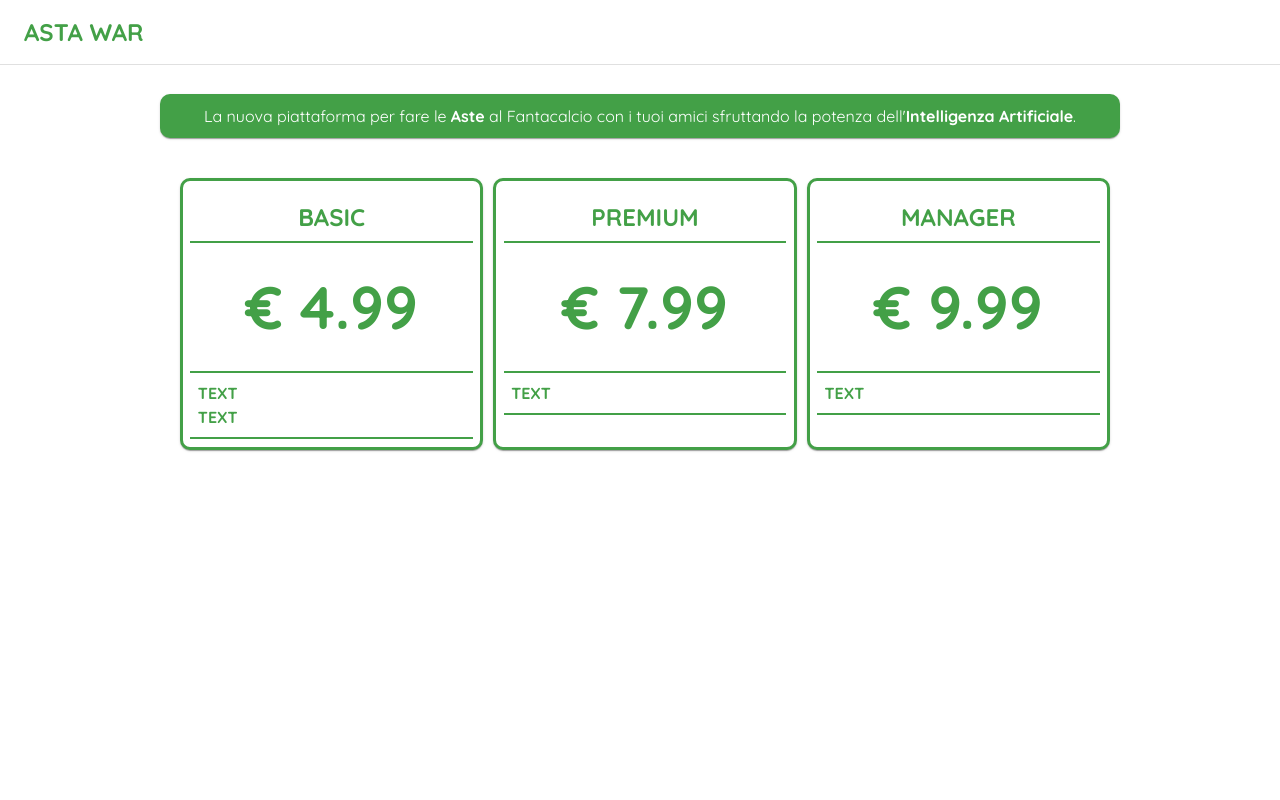
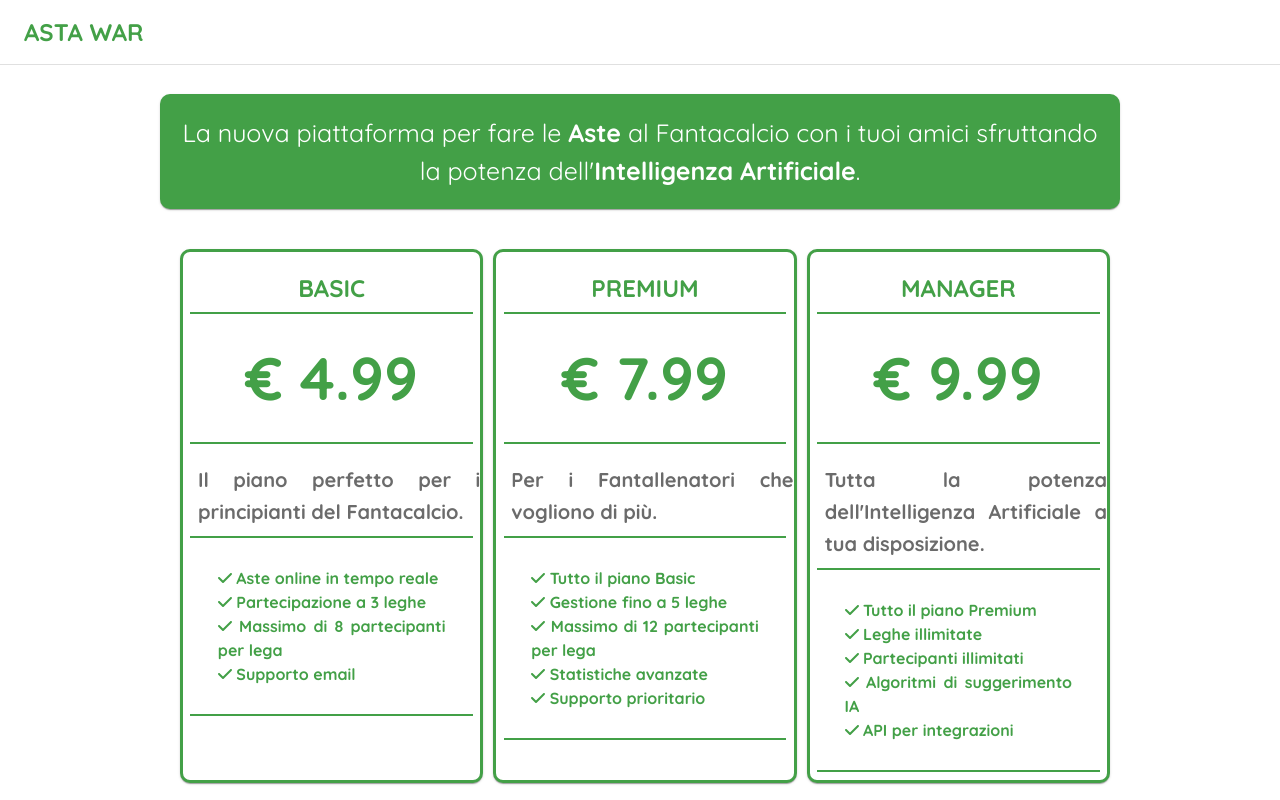
Before and after one commit to danielecomandini/astawar, a React (Vite) app: page / in a window 1280 px wide. Built offline with nearby package versions, Linux system fonts and the light colour scheme.

Commit message:
Functionalities

```diff
--- a/src/pages/subscriptions/components/AstaWarSubscriptionPlanContent.tsx
+++ b/src/pages/subscriptions/components/AstaWarSubscriptionPlanContent.tsx
@@ -3,11 +3,45 @@ import AWCard from "../../../UI/elements/AWCard";
 import AWIcon from "../../../UI/elements/AWIcon";
 import AWText from "../../../UI/elements/AWText";
 import { AW_COLORS } from "../../../UI/themes/AstaWarTheme";
+import { Typography } from "@mui/material";
 
 const PLANS = [
-  { id: "BASIC", price: 4.99, items: ["", ""] },
-  { id: "PREMIUM", price: 7.99, items: [""] },
-  { id: "MANAGER", price: 9.99, items: [""] },
+  {
+    id: "BASIC",
+    price: 4.99,
+    description: "Il piano perfetto per i principianti del Fantacalcio.",
+    items: [
+      "Aste online in tempo reale",
+      "Partecipazione a 3 leghe",
+      "Massimo di 8 partecipanti per lega",
+      "Supporto email",
+      "",
+    ],
+  },
+  {
+    id: "PREMIUM",
+    price: 7.99,
+    description: "Per i Fantallenatori che vogliono di più.",
+    items: [
+      "Tutto il piano Basic",
+      "Gestione fino a 5 leghe",
+      "Massimo di 12 partecipanti per lega",
+      "Statistiche avanzate",
+      "Supporto prioritario",
+    ],
+  },
+  {
+    id: "MANAGER",
+    price: 9.99,
+    description: `Tutta la potenza dell'Intelligenza Artificiale a tua disposizione.`,
+    items: [
+      "Tutto il piano Premium",
+      "Leghe illimitate",
+      "Partecipanti illimitati",
+      "Algoritmi di suggerimento IA",
+      "API per integrazioni",
+    ],
+  },
 ];
 
 const PlanSeparator = () => {
@@ -53,6 +87,23 @@ const PlanPrice = ({ plan }) => {
   );
 };
 
+const PlanDescription = ({ plan }) => {
+  return (
+    <AWText
+      variant="h6"
+      color={AW_COLORS.darkGrey}
+      fontWeight="bold"
+      textAlign="justify"
+      style={{
+        marginTop: "20px",
+        marginLeft: "15px",
+      }}
+    >
+      {plan.description}
+    </AWText>
+  );
+};
+
 const PlanFunctionalities = ({ plan }) => {
   return (
     <div
@@ -61,6 +112,8 @@ const PlanFunctionalities = ({ plan }) => {
         width: "90%",
         margin: "0 auto",
         textAlign: "justify",
+        padding: '20px',
+        minHeight: '160px'
       }}
     >
       {plan.items &&
@@ -68,9 +121,10 @@ const PlanFunctionalities = ({ plan }) => {
           <div key={idx}>
             <AWText variant="h7" color={AW_COLORS.highlight} fontWeight="bold">
               {item !== "" && (
-                <AWIcon icon={faCheck} color={AW_COLORS.highlight} />
-              )}{" "}
-              TEXT
+                <>
+                  <AWIcon icon={faCheck} color={AW_COLORS.highlight} /> {item}
+                </>
+              )}
             </AWText>
           </div>
         ))}
@@ -93,6 +147,8 @@ const AstaWarSubscriptionPlanCard = ({ plan }) => {
           <PlanName plan={plan} />
           <PlanSeparator />
           <PlanPrice plan={plan} />
+          <PlanSeparator />
+          <PlanDescription plan={plan} />
           <PlanSeparator />
           <PlanFunctionalities plan={plan} />
           <PlanSeparator />
--- a/src/pages/subscriptions/components/AstaWarSubstriptionPlanDescription.tsx
+++ b/src/pages/subscriptions/components/AstaWarSubstriptionPlanDescription.tsx
@@ -13,8 +13,9 @@ const AstaWarSubstriptionPlanDescription = () => {
           marginTop: "30px",
           backgroundColor: AW_COLORS.highlight,
           color: AW_COLORS.white,
-          padding: "10px",
+          padding: "20px",
           textAlign: "center",
+          fontSize: '25px'
         }}
       >
         La nuova piattaforma per fare le <b>Aste</b> al Fantacalcio con i tuoi
```
